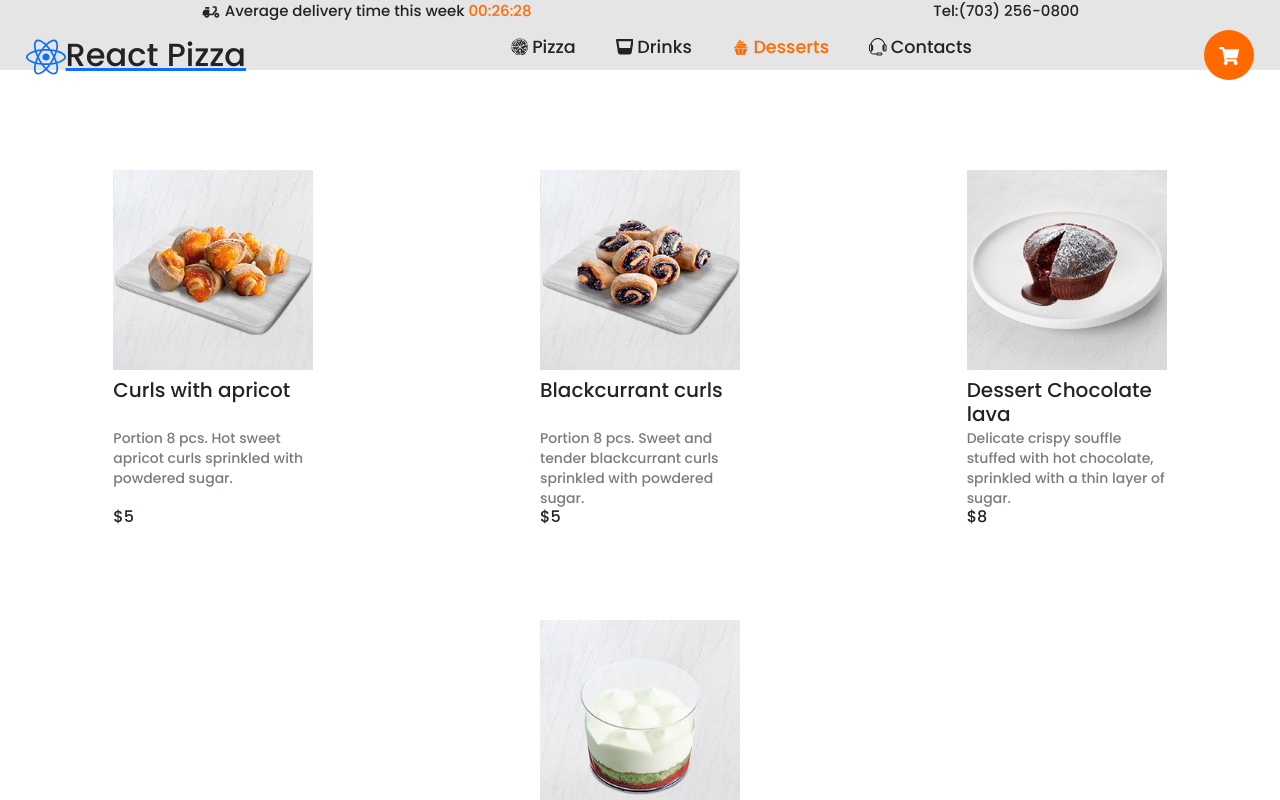
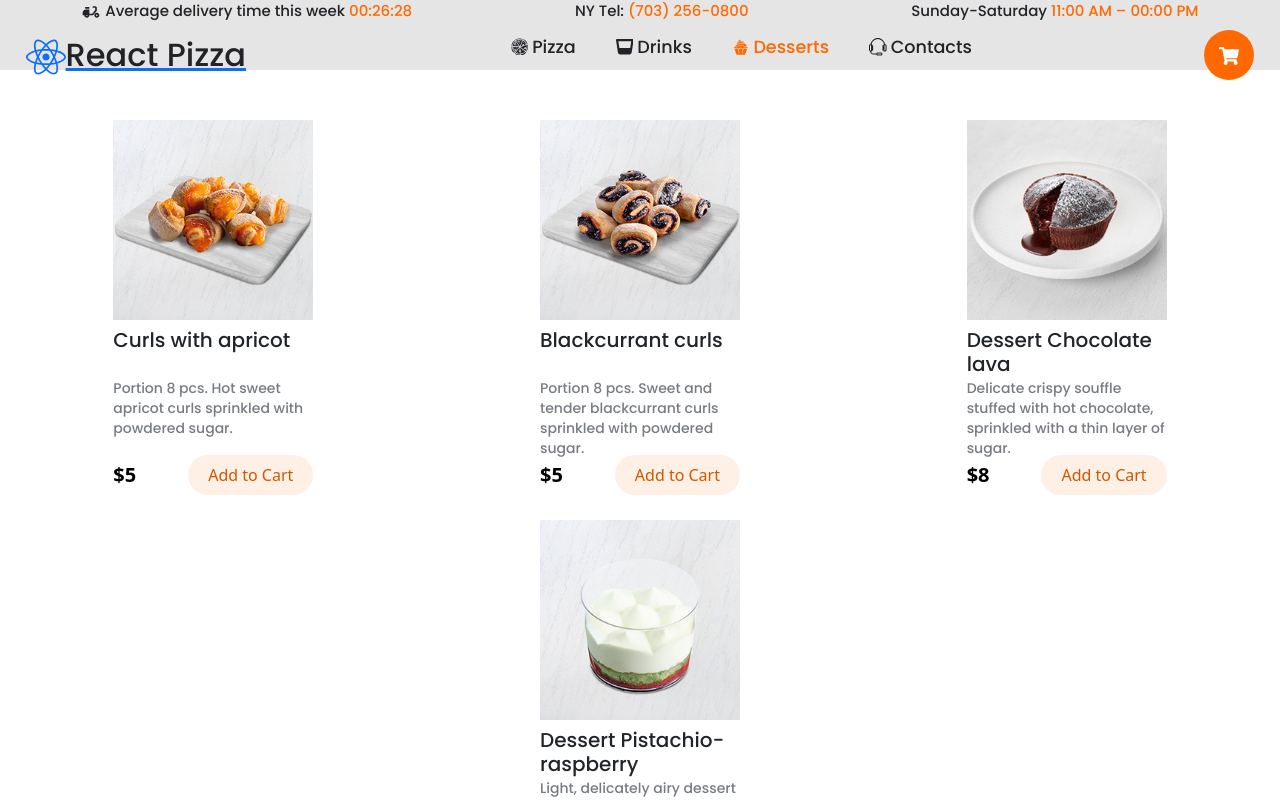
Before and after one commit to DireStraits01/react-pizza, a React (Create React App) app: page /deserts in a window 1280 px wide. Shown: the top 800 px of the page. Built offline with nearby package versions, Linux system fonts and the light colour scheme.

Commit message:
create a contacts page

```diff
--- a/src/App.jsx
+++ b/src/App.jsx
@@ -84,7 +84,7 @@ function App() {
             }
           />
           <Route
-            path="/drinks"
+            path="drinks"
             element={
               <DrinksList
                 handleAddtoCart={handleAddtoCart}
@@ -95,7 +95,18 @@ function App() {
               />
             }
           />
-          <Route path="deserts" element={<DessertList />} />
+          <Route
+            path="deserts"
+            element={
+              <DessertList
+                handleAddtoCart={handleAddtoCart}
+                cartCost={cartCost}
+                setCartCost={setCartCost}
+                cartCount={cartCount}
+                setCartCount={setCartCount}
+              />
+            }
+          />
           <Route path="contacts" element={<Contacts />} />
         </Route>
       </Routes>
--- a/src/components/Cart.jsx
+++ b/src/components/Cart.jsx
@@ -56,9 +56,11 @@ function Cart({
         <div className={style.iteminCartInfo}>
           <div className={style.itemInCartTextInfo}>
             <h5>{cart.title}</h5>
-            <p>
-              {cart.dough}&nbsp;dough&nbsp;,{cart.size}&nbsp;size.
-            </p>
+            {cart.dough && (
+              <p>
+                {cart.dough}&nbsp;dough&nbsp;,{cart.size}&nbsp;size.
+              </p>
+            )}
           </div>
           <hr />
           <div className={style.iteminCartPriceInfo}>
--- a/src/components/Navbar.jsx
+++ b/src/components/Navbar.jsx
@@ -34,7 +34,17 @@ function Navbar({
           time this week
           <span className={style.bestTimeDelivery}> 00:26:28</span>
         </p>
-        <span>Tel:(703) 256-0800</span>
+        <p>
+          NY Tel:
+          <span className={style.bestTimeDelivery}> (703) 256-0800</span>{' '}
+        </p>
+
+        <span>
+          <p>
+            Sunday-Saturday
+            <span className={style.bestTimeDelivery}> 11:00 AM – 00:00 PM</span>
+          </p>
+        </span>
       </div>
       <header>
         <div className={style.logo}>
--- a/src/components/data/data.js
+++ b/src/components/data/data.js
@@ -121,3 +121,12 @@ export const desserts = [
     price: 7,
   },
 ];
+
+export const contacts = [
+  { title: 'Support', contact: 'Tel (703) 256-0800' },
+  { title: 'location', contact: '81 Pope Avenue,Hilton Head Island, SC 29928' },
+  { title: 'Press service contacts', contact: 'press@reactpizza.com' },
+  { title: 'For corporate orders', contact: 'b2b@reactpizza.com' },
+  { title: 'for rent', contact: 'rent@reactpizza.com' },
+  { title: 'purchasing department', contact: 'pr@reactpizza.com' },
+];
--- a/src/components/pages/Contacts.jsx
+++ b/src/components/pages/Contacts.jsx
@@ -1,7 +1,17 @@
+import style from './Contacts.module.css';
+import { contacts } from '../data/data';
+
 function Contacts() {
   return (
     <>
-      <h1>Contacts</h1>
+      <div className={style.container}>
+        {contacts.map((contact, index) => (
+          <div className={style.contacts}>
+            <h4>{contact.title}</h4>
+            <p>{contact.contact}</p>
+          </div>
+        ))}
+      </div>
     </>
   );
 }
--- /dev/null
+++ b/src/components/pages/Contacts.module.css
@@ -0,0 +1,8 @@
+.container {
+  background-color: rgb(243 243 247);
+  height: 100vh;
+  width: 50%;
+  margin: 0 auto;
+  margin-top: 40px;
+  border-radius: 5%;
+}
--- a/src/components/pages/Deserts.jsx
+++ b/src/components/pages/Deserts.jsx
@@ -1,6 +1,13 @@
 import style from './Desserts.module.css';
 
-function Deserts({ dessert }) {
+function Deserts({
+  dessert,
+  handleAddtoCartDrink,
+  setCartCost,
+  cartCount,
+  cartCost,
+  setCartCount,
+}) {
   return (
     <>
       <div className={style.dessertMain}>
@@ -8,7 +15,18 @@ function Deserts({ dessert }) {
         <div className={style.dessertBody}>
           <h3 className={style.title}>{dessert.title}</h3>
           <p className={style.description}>{dessert.description}</p>
-          <span className={style.span}>${dessert.price}</span>
+          <div className={style.priceBtn}>
+            <span> ${dessert.price}</span>
+            <button
+              onClick={() => {
+                handleAddtoCartDrink(dessert.img, dessert.title, dessert.price);
+                setCartCost(cartCost + dessert.price);
+                setCartCount(cartCount + 1);
+              }}
+            >
+              Add to Cart
+            </button>
+          </div>
         </div>
       </div>
     </>
--- a/src/components/pages/DessertList.jsx
+++ b/src/components/pages/DessertList.jsx
@@ -3,13 +3,26 @@ import Deserts from './Deserts';
 import { desserts } from '../data/data';
 import style from './Desserts.module.css';
 
-function DessertList() {
+function DessertList({
+  handleAddtoCart,
+  setCartCost,
+  cartCount,
+  cartCost,
+  setCartCount,
+}) {
   return (
     <>
       <div className={style.dessertsRow}>
         {desserts.map((dessert, index) => (
           <div className={style.dessertCart} key={index}>
-            <Deserts dessert={dessert} />
+            <Deserts
+              dessert={dessert}
+              handleAddtoCartDrink={handleAddtoCart}
+              cartCost={cartCost}
+              setCartCost={setCartCost}
+              cartCount={cartCount}
+              setCartCount={setCartCount}
+            />
           </div>
         ))}
       </div>
--- a/src/components/pages/Desserts.module.css
+++ b/src/components/pages/Desserts.module.css
@@ -6,7 +6,7 @@
 }
 
 .dessertMain {
-  margin-top: 100px;
+  margin-top: 50px;
   height: 350px;
   width: 200px;
   display: flex;
@@ -45,3 +45,53 @@
   max-height: 60px;
   margin-bottom: 17px;
 }
+
+.priceBtn {
+  width: 100%;
+  display: flex;
+  align-items: center;
+  justify-content: space-between;
+}
+.priceBtn span {
+  padding-right: 4px;
+  font-size: 20px;
+  color: rgb(0, 0, 0);
+  font-family: system-ui, 'Segoe UI', 'Helvetica Neue', Arial, sans-serif,
+    'Apple Color Emoji', 'Segoe UI Emoji', 'Segoe UI Symbol';
+  font-weight: 600;
+  line-height: 20px;
+}
+.priceBtn button {
+  height: 40px;
+  min-width: 120px;
+  padding: 8px 20px;
+  font-size: 16px;
+  line-height: 24px;
+  background-color: rgb(255, 240, 230);
+  color: rgb(209, 87, 0);
+  outline: none;
+  border: none;
+  border-radius: 9999px;
+  text-align: center;
+  font-family: system-ui, 'Segoe UI', 'Helvetica Neue', Arial, sans-serif,
+    'Apple Color Emoji', 'Segoe UI Emoji', 'Segoe UI Symbol';
+  font-weight: 500;
+  text-decoration: none;
+  position: relative;
+  overflow: hidden;
+  cursor: pointer;
+  user-select: none;
+  transition-property: background-color, color;
+  transition-duration: 200ms;
+  transition-timing-function: ease-out;
+}
+
+.priceBtn button:hover {
+  background-color: rgb(244, 193, 157);
+}
+.priceBtn button:active {
+  background-color: rgb(255, 240, 230) !important;
+  color: rgb(209, 87, 0) !important;
+  border: none !important;
+  transform: translateY(2px);
+}
--- a/src/components/pages/Drink.module.css
+++ b/src/components/pages/Drink.module.css
@@ -8,8 +8,7 @@
 }
 
 .drinksCart {
-  margin-top: 10px;
-  margin-left: 5%;
+  margin-left: 10%;
   margin-right: 5%;
   display: flex;
   justify-content: space-between;
@@ -22,7 +21,7 @@
 
 .drinkBody h3 {
   margin: 15px 0px;
-  margin-top: -10px;
+  margin-top: -8px;
   width: 100%;
   color: rgb(0, 0, 0);
   font-size: 20px;
--- a/src/components/pages/Pizza.jsx
+++ b/src/components/pages/Pizza.jsx
@@ -5,7 +5,15 @@ function Pizza({ pizza, handlePizzaModal, handleShow }) {
   return (
     <>
       <div className={style.pizzaCard}>
-        <img src={pizza.img} alt="" onClick={handleShow} />
+        <img
+          src={pizza.img}
+          alt=""
+          onClick={() => {
+            handleShow();
+
+            handlePizzaModal(pizza);
+          }}
+        />
         <h3>{pizza.title}</h3>
         <p>{pizza.ingredients}</p>
         <div className={style.pizzaCard__footer}>
```
